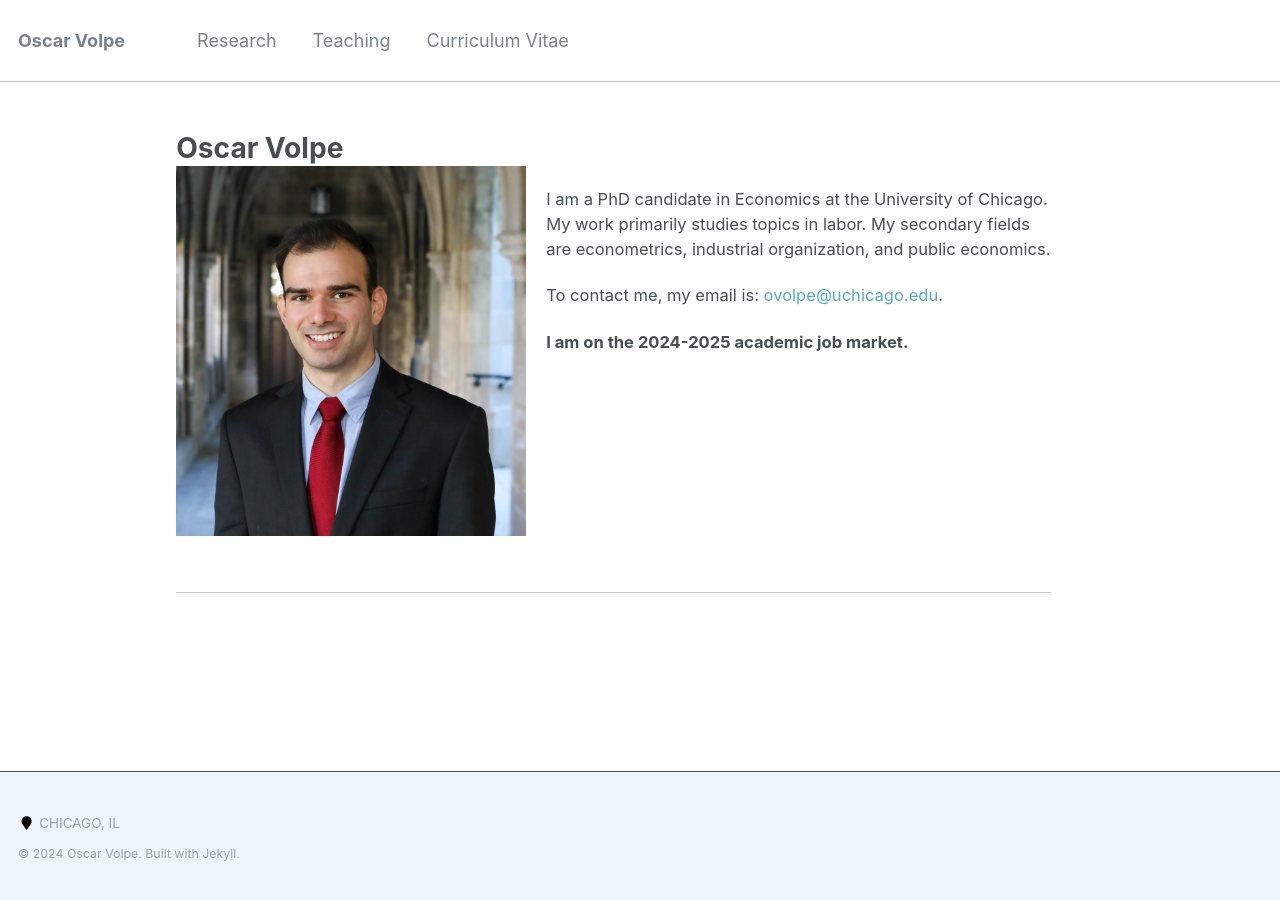
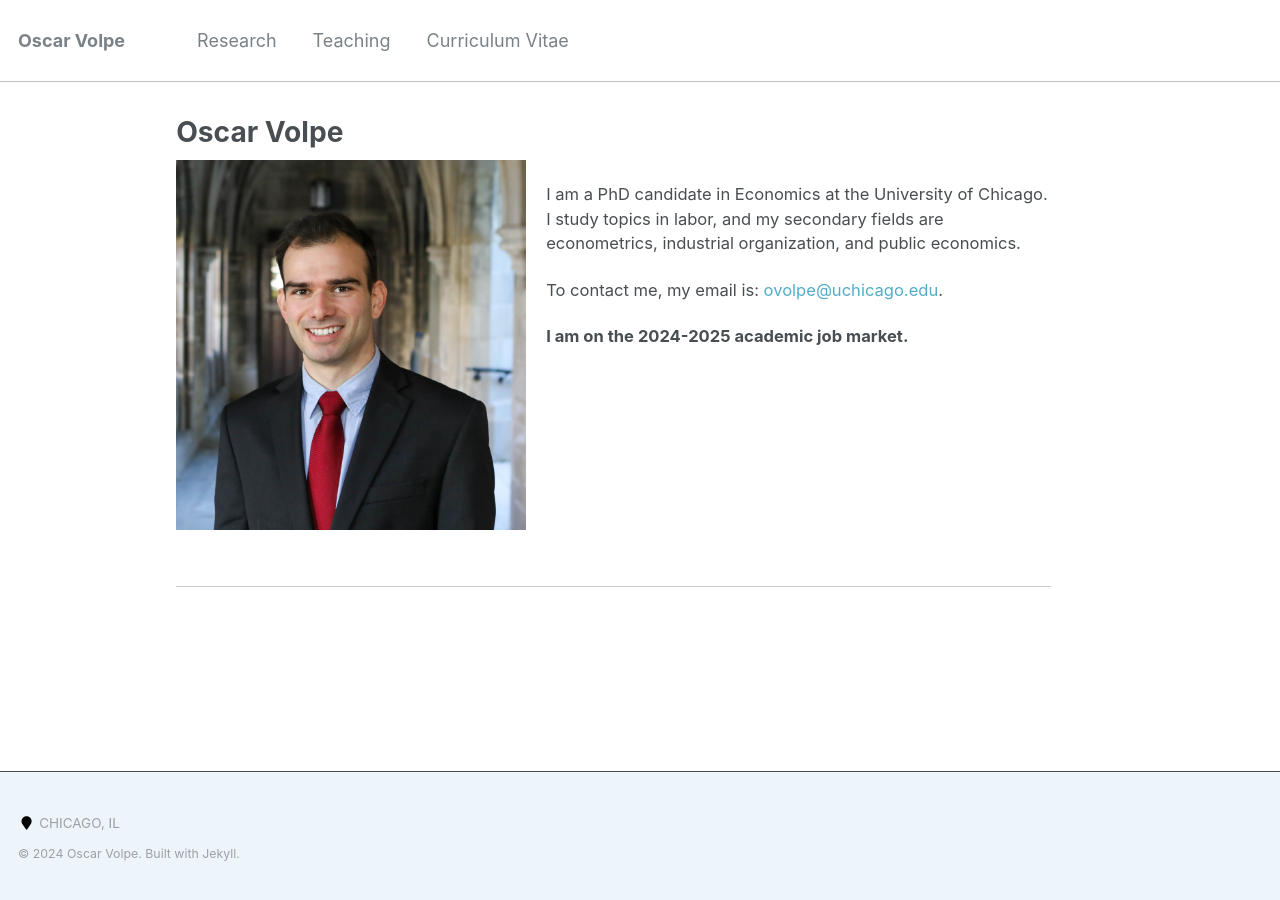
Before and after one commit to ovolpe/ovolpe.github.io, a Jekyll site: the page built from _pages/about.md, in a window 1280 px wide. Built offline with Jekyll 4.4.1, drawn with Linux system fonts in a browser that asks for light colours.

Commit message:
Update about.md

```diff
--- a/_pages/about.md
+++ b/_pages/about.md
@@ -1,16 +1,16 @@
 ---
 permalink: /
-title: ""
-excerpt: ""
+title: "Oscar Volpe"
+excerpt: "Oscar Volpe"
 author_profile: true
 redirect_from:
   - /about/
   - /about.html
 ---
 
-<h1 style="margin-bottom: 0;">Oscar Volpe</h1><img class="img-responsive" style="float: left; margin: 0px 20px 20px 0px;" src="/files/headshot.jpg" width="350">
+<img class="img-responsive" style="float: left; margin: 0px 20px 20px 0px;" src="/files/headshot.jpg" width="350">
 
-I am a PhD candidate in Economics at the University of Chicago. My work primarily studies topics in labor. My secondary fields are econometrics, industrial organization, and public economics.
+I am a PhD candidate in Economics at the University of Chicago. I study topics in labor, and my secondary fields are econometrics, industrial organization, and public economics.
 
 To contact me, my email is: <a href="mailto:ovolpe@uchicago.edu">ovolpe@uchicago.edu</a>.
 
```
